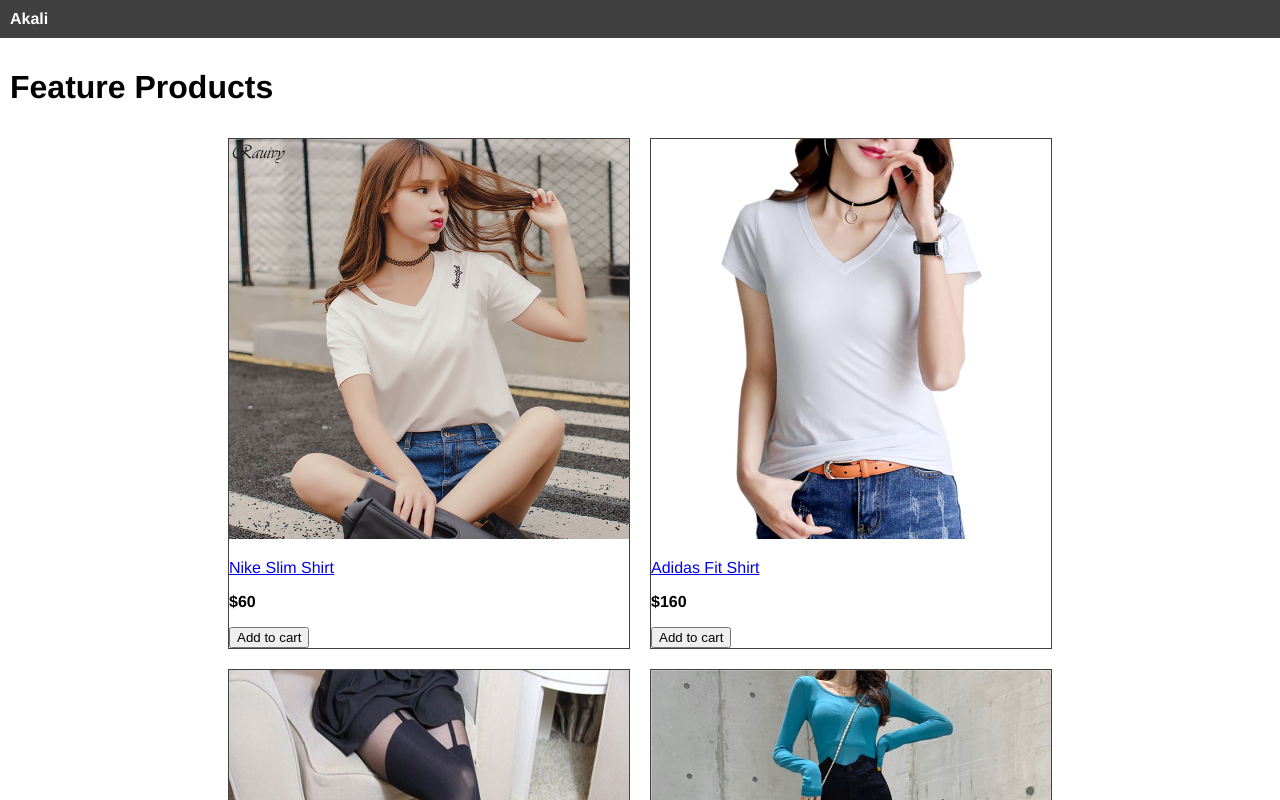
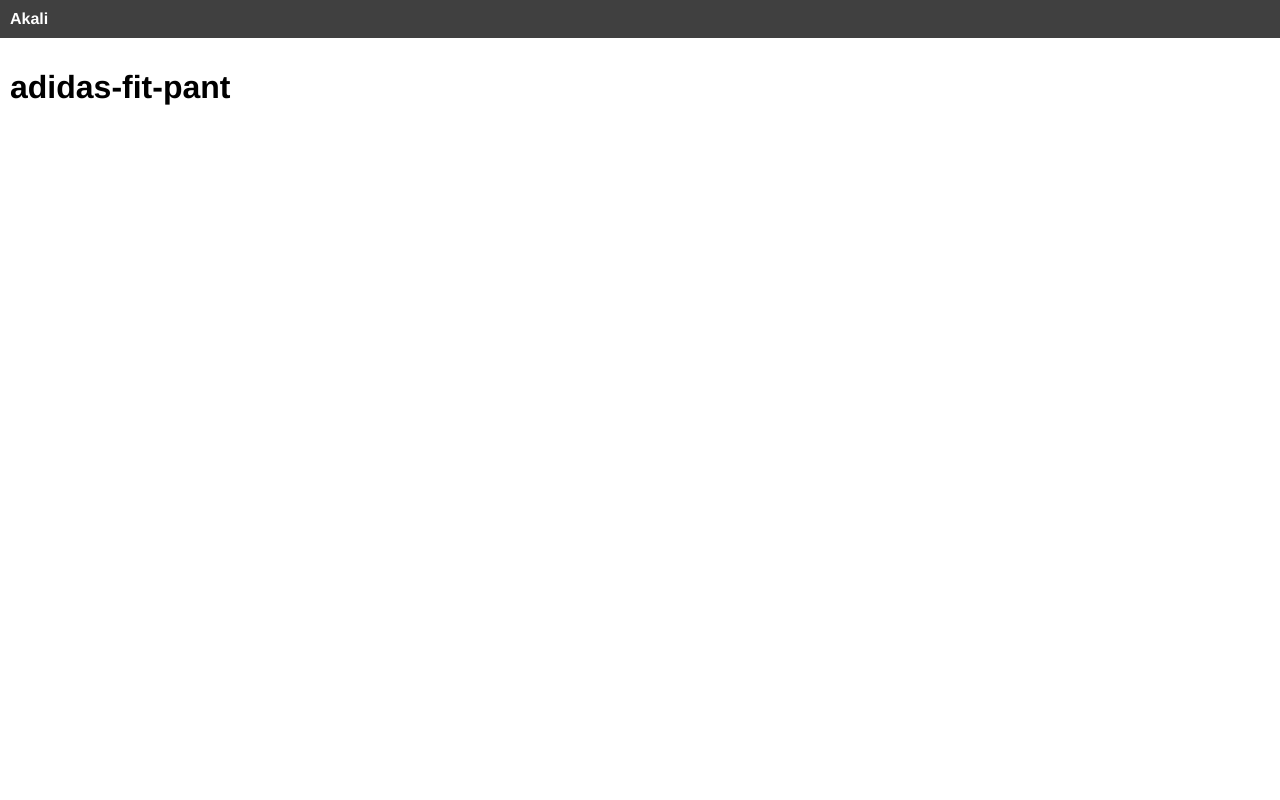
Before and after one commit to thaott1901/Akali, a React (Create React App) app in the folder frontend/: page /product/adidas-fit-pant in a window 1280 px wide. Shown: the top 800 px of the page. Built offline with nearby package versions, Linux system fonts and the light colour scheme.

Commit message:
Add HomeScreen, ProductScreen, Link

```diff
--- a/frontend/package.json
+++ b/frontend/package.json
@@ -8,7 +8,7 @@
     "@testing-library/user-event": "^13.5.0",
     "react": "^18.1.0",
     "react-dom": "^18.1.0",
-    "react-router-dom": "^5.3.0",
+    "react-router-dom": "^6.4.0-pre.3",
     "react-scripts": "^2.1.3",
     "web-vitals": "^2.1.4"
   },
--- a/frontend/src/App.js
+++ b/frontend/src/App.js
@@ -1,33 +1,23 @@
 import React from "react";
-import data from "./data";
-import "./App.css";
+import { BrowserRouter, Link, Route, Routes } from "react-router-dom";
+import HomeScreen from "./Screens/HomeScreen";
+import ProductScreen from "./Screens/ProductScreen";
 
 function App() {
   return (
+    <BrowserRouter>
       <div>
         <header>
-        <a href="/"> Akali </a>
+          <Link to="/"> Akali </Link>
         </header>
         <main>
-        <h1>Feature Products</h1>
-        <div className="products">
-          {data.products.map((product) => (
-            <div className="product" key={product.slug}>
-              <a href={`/product/${product.slug}`}>
-                <img src={product.image} alt={product.name} />
-              </a>
-              <div className="product-info">
-                <a href={`/product/${product.slug}`}>
-                  <p>{product.name}</p>
-                </a>
-                <p><strong>${product.price}</strong></p>
-                <button>Add to cart</button>
-              </div>
-            </div>
-          ))}
-        </div>
+          <Routes>
+            <Route path="/product/:slug" element={<ProductScreen />} />
+            <Route path="/" element={<HomeScreen />} />
+          </Routes>
         </main>
       </div>
+    </BrowserRouter>
   );
 }
 
--- a/frontend/src/Screens/HomeScreen.js
+++ b/frontend/src/Screens/HomeScreen.js
@@ -1,25 +1,29 @@
-import React from 'react';
-import {Link} from 'react-router-dom';
-import data from '../data';
-
-function HomeScreen (props) {
-    return <ul className="products">
-                {
-                    data.products.map(product =>
-                        <li>
-                        <div className="product">
-                            <img className="product-image" src={product.image} alt="Product" />
-                            <div className="product-name">
-                                <Link to={'/product/' + product._id}>{product.name}</Link>
-                            </div>
-                            <div className="product-brand">{product.brand}</div>
-                            <div className="product-price">${product.price}</div>
-                            <div className="product-rating">{product.rating} Stars ({product.numReviews} Reviews)</div>
-                        </div>
-                        </li>
-                    )
-                }
-
-            </ul>
+import React from "react";
+import { Link } from "react-router-dom";
+import data from "../data";
+function HomeScreen() {
+  return (
+    <div>
+      <h1>Feature Products</h1>
+      <div className="products">
+        {data.products.map((product) => (
+          <div className="product" key={product.slug}>
+            <Link to={`/product/${product.slug}`}>
+              <img src={product.image} alt={product.name} />
+            </Link>
+            <div className="product-info">
+              <Link to={`/product/${product.slug}`}>
+                <p>{product.name}</p>
+              </Link>
+              <p>
+                <strong>${product.price}</strong>
+              </p>
+              <button>Add to cart</button>
+            </div>
+          </div>
+        ))}
+      </div>
+    </div>
+  );
 }
 export default HomeScreen;
--- a/frontend/src/Screens/ProductScreen.js
+++ b/frontend/src/Screens/ProductScreen.js
@@ -1,6 +1,13 @@
-import React from 'react';
+import { useParams } from "react-router-dom";
+import React from "react";
 
-function ProductScreen(props) {
-    return <div>ProductScreen</div>
+function ProductScreen() {
+  const params = useParams();
+  const { slug } = params;
+  return (
+    <div>
+      <h1>{slug}</h1>
+    </div>
+  );
 }
 export default ProductScreen;
```
Also changed, not shown: 1 other file (tests, documents, lock files or other folders). Lines whose indentation alone changed are shown as unchanged.
